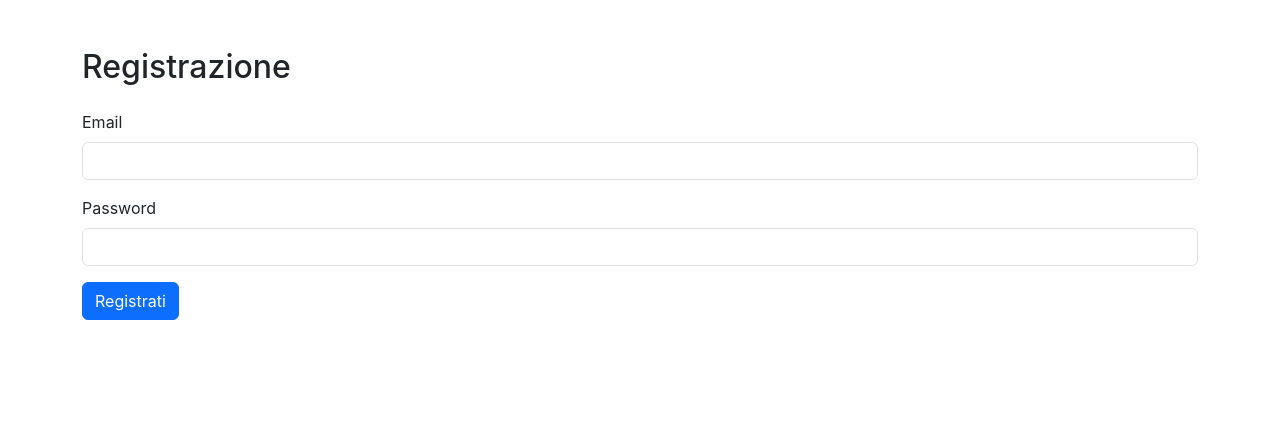
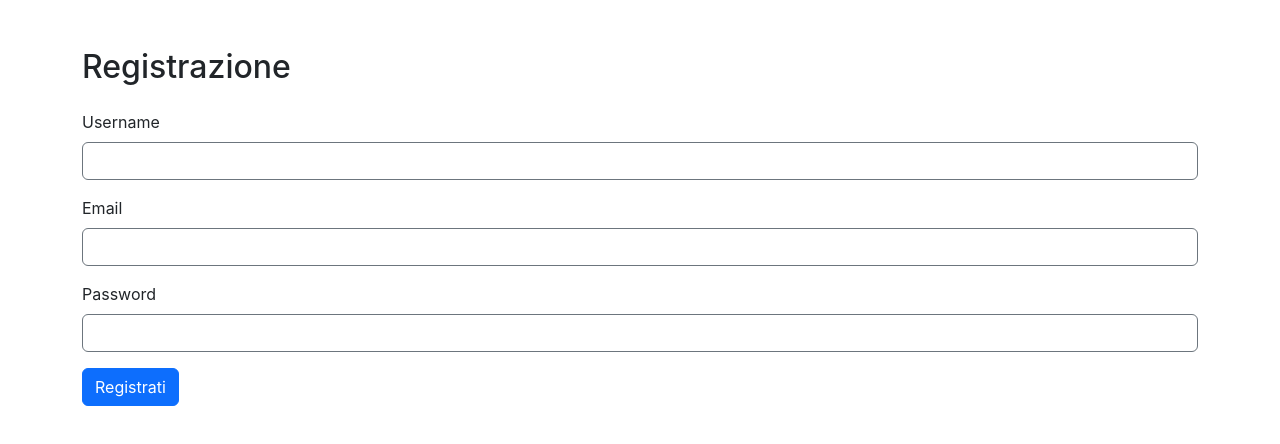
Before and after one commit to andreazuccotto/the-witcher-fight, a Next.js app in the folder the-witcher-fight-app/: page /registrazione in a window 1280 px wide. Shown: the top 444 px of the page. Built offline with nearby package versions, Linux system fonts and the light colour scheme.

Commit message:
addding username

```diff
--- a/the-witcher-fight-app/src/app/api/auth/login/route.js
+++ b/the-witcher-fight-app/src/app/api/auth/login/route.js
@@ -47,6 +47,7 @@ export async function POST(request) {
       {
         id: user.id,
         email: user.email,
+        username: user.username,
         ruolo: user.ruolo, // ad esempio "master" o "giocatore"
       },
       JWT_SECRET,
--- a/the-witcher-fight-app/src/app/dashboard/master/page.js
+++ b/the-witcher-fight-app/src/app/dashboard/master/page.js
@@ -30,7 +30,7 @@ export default async function MasterDashboard() {
       <MenuBar user={user} />
 
       <h1>Dashboard Master</h1>
-      <p>Ciao {user.email}, qui puoi vedere le schede di tutti i giocatori.</p>
+      <p>Ciao {user.username}, qui puoi vedere le schede di tutti i giocatori.</p>
       {/* Inserisci qui il codice per mostrare le schede di tutti i giocatori */}
     </div>
   );
--- a/the-witcher-fight-app/src/app/dashboard/player/page.js
+++ b/the-witcher-fight-app/src/app/dashboard/player/page.js
@@ -28,7 +28,7 @@ export default async function PlayerDashboard() {
       <MenuBar user={user} />
 
       <h1>Dashboard Giocatore</h1>
-      <p>Ciao {user.email}, qui puoi vedere le schede del tuo personaggio.</p>
+      <p>Ciao {user.username}, qui puoi vedere le schede del tuo personaggio.</p>
       {/* Inserisci qui il codice per mostrare le schede del personaggio */}
     </div>
   );
--- a/the-witcher-fight-app/src/app/login/page.js
+++ b/the-witcher-fight-app/src/app/login/page.js
@@ -51,7 +51,7 @@ export default function Login() {
           <input
             type="email"
             id="email"
-            className="form-control"
+            className="form-control border-secondary"
             value={email}
             onChange={(e) => setEmail(e.target.value)}
             required
@@ -62,7 +62,7 @@ export default function Login() {
           <input
             type="password"
             id="password"
-            className="form-control"
+            className="form-control border-secondary"
             value={password}
             onChange={(e) => setPassword(e.target.value)}
             required
--- a/the-witcher-fight-app/src/app/registrazione/page.js
+++ b/the-witcher-fight-app/src/app/registrazione/page.js
@@ -6,6 +6,7 @@ import Loader from '@/components/Loader' // Importa il componente Loader
 export default function Registrazione() {
   const [email, setEmail] = useState('')
   const [password, setPassword] = useState('')
+  const [username, setUsername] = useState('') // Aggiungi lo stato per username
   const [messaggio, setMessaggio] = useState(null)
   const [loading, setLoading] = useState(false)
 
@@ -18,7 +19,7 @@ export default function Registrazione() {
       const res = await fetch('/api/auth/registrazione', {
         method: 'POST',
         headers: { 'Content-Type': 'application/json' },
-        body: JSON.stringify({ email, password }),
+        body: JSON.stringify({ email, password, username }), // Includi username nel payload
       })
       const data = await res.json()
       if (res.ok) {
@@ -41,13 +42,27 @@ export default function Registrazione() {
       <h2>Registrazione</h2>
       <form onSubmit={handleSubmit} className="mt-4">
         <div className="mb-3">
+          <label htmlFor="username" className="form-label">
+            Username
+          </label>
+          <input
+            type="text"
+            id="username"
+            className="form-control border-secondary"
+            value={username}
+            onChange={(e) => setUsername(e.target.value)} // Gestisci il cambiamento di username
+            required
+          />
+        </div>
+
+        <div className="mb-3">
           <label htmlFor="email" className="form-label">
             Email
           </label>
           <input
             type="email"
             id="email"
-            className="form-control"
+            className="form-control border-secondary"
             value={email}
             onChange={(e) => setEmail(e.target.value)}
             required
@@ -61,7 +76,7 @@ export default function Registrazione() {
           <input
             type="password"
             id="password"
-            className="form-control"
+            className="form-control border-secondary"
             value={password}
             onChange={(e) => setPassword(e.target.value)}
             required
--- a/the-witcher-fight-app/src/components/MenuBar.js
+++ b/the-witcher-fight-app/src/components/MenuBar.js
@@ -4,7 +4,7 @@ import LogoutButton from './LogoutButton';
 const MenuBar = ({ user }) => {
     return (
         <div className="user-menu">
-            <span>Benvenuto, {user?.email || 'Ospite'}</span>
+            <span>Benvenuto, {user?.username || 'Ospite'}</span>
             <LogoutButton />
         </div>
     );
```
Also changed, not shown: the-witcher-fight-app/src/app/api/auth/registrazione/route.js (+6 -6 lines).
